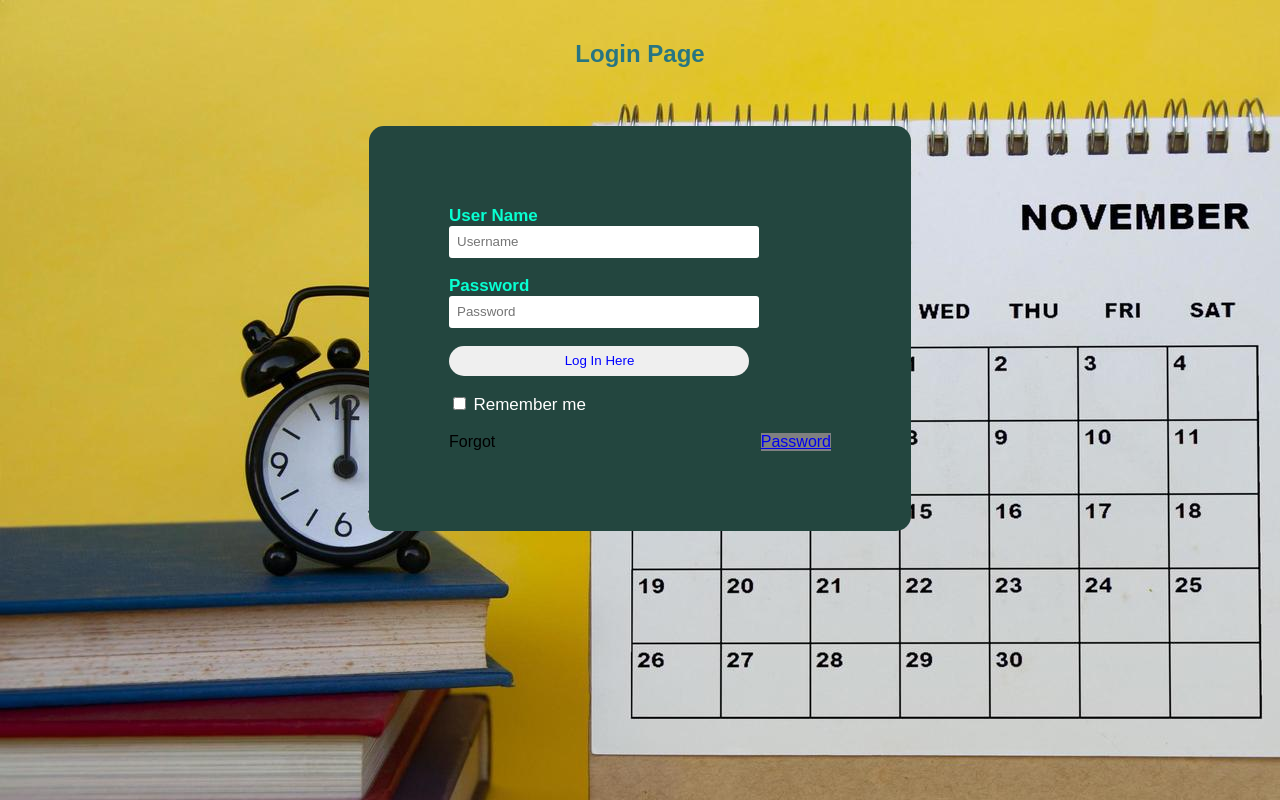
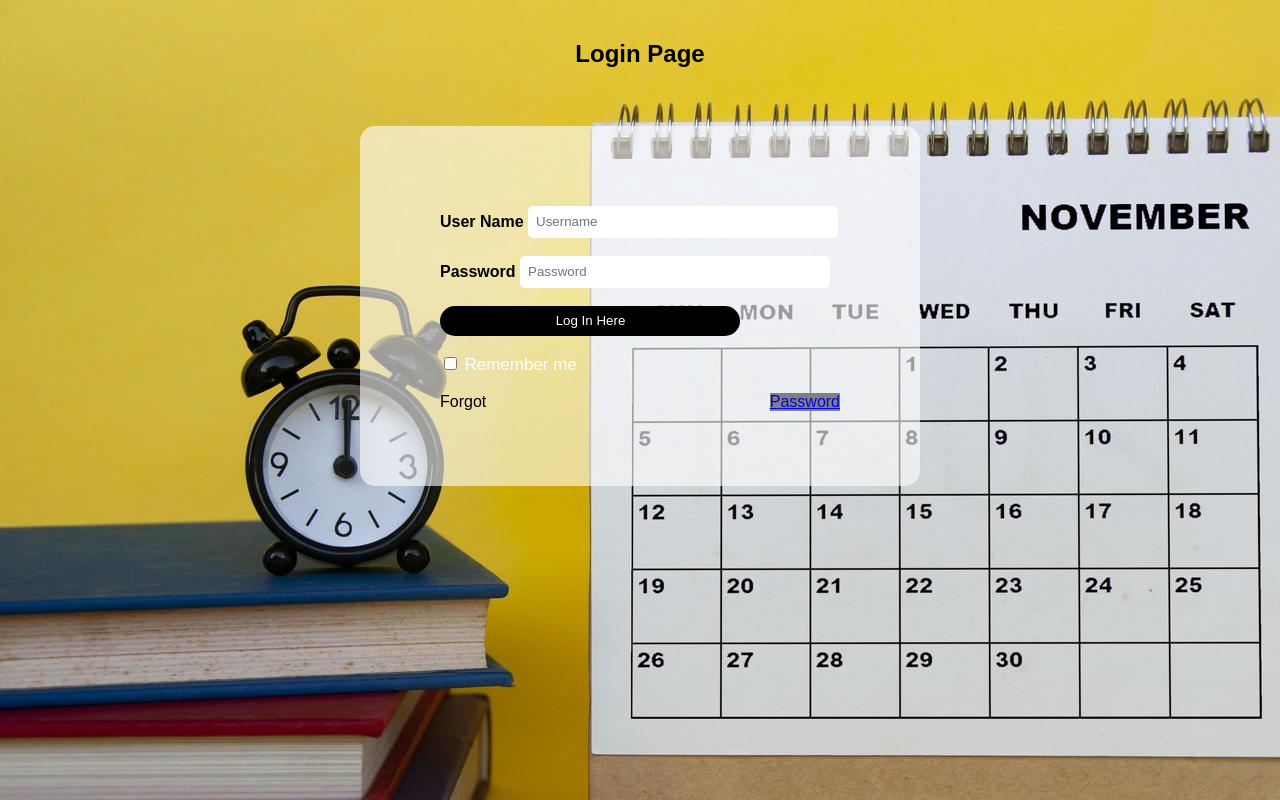
Before and after one commit to Rithvik1707/Testrun, a plain HTML site: page index.html in a window 1280 px wide. Drawn offline with Linux system fonts and the light colour scheme.

Commit message:
Update style.css

```diff
--- a/style.css
+++ b/style.css
@@ -3,40 +3,40 @@ body
     margin: 0;
     padding: 0;
     background-image: url("wallpaper.jpg");
-    background-color:#6abadeba;
+    background-color:#f0ff65ba;
     font-family: 'Arial';
 }
 .login{
-        width: 382px;
+        width: 400px;
+        height: 200px;
         overflow: hidden;
         margin: auto;
         margin: 20 0 0 450px;
         padding: 80px;
-        background: #23463f;
+
+        background: rgba(255, 255, 255, 0.6);
         border-radius: 15px ;
 
 }
 h2{
     text-align: center;
-    color: #277582;
+    color: #000000;
     padding: 20px;
 }
-label{
-    color: #08ffd1;
-    font-size: 17px;
-}
+
 #Uname{
+    opacity: 1;
     width: 300px;
     height: 30px;
     border: none;
-    border-radius: 3px;
+    border-radius: 5px;
     padding-left: 8px;
 }
 #Pass{
     width: 300px;
     height: 30px;
     border: none;
-    border-radius: 3px;
+    border-radius: 5px;
     padding-left: 8px;
 
 }
@@ -46,7 +46,8 @@ label{
     border: none;
     border-radius: 17px;
     padding-left: 7px;
-    color: blue;
+    background-color: #000000;
+    color: rgb(255, 255, 255);
 
 
 }
```
